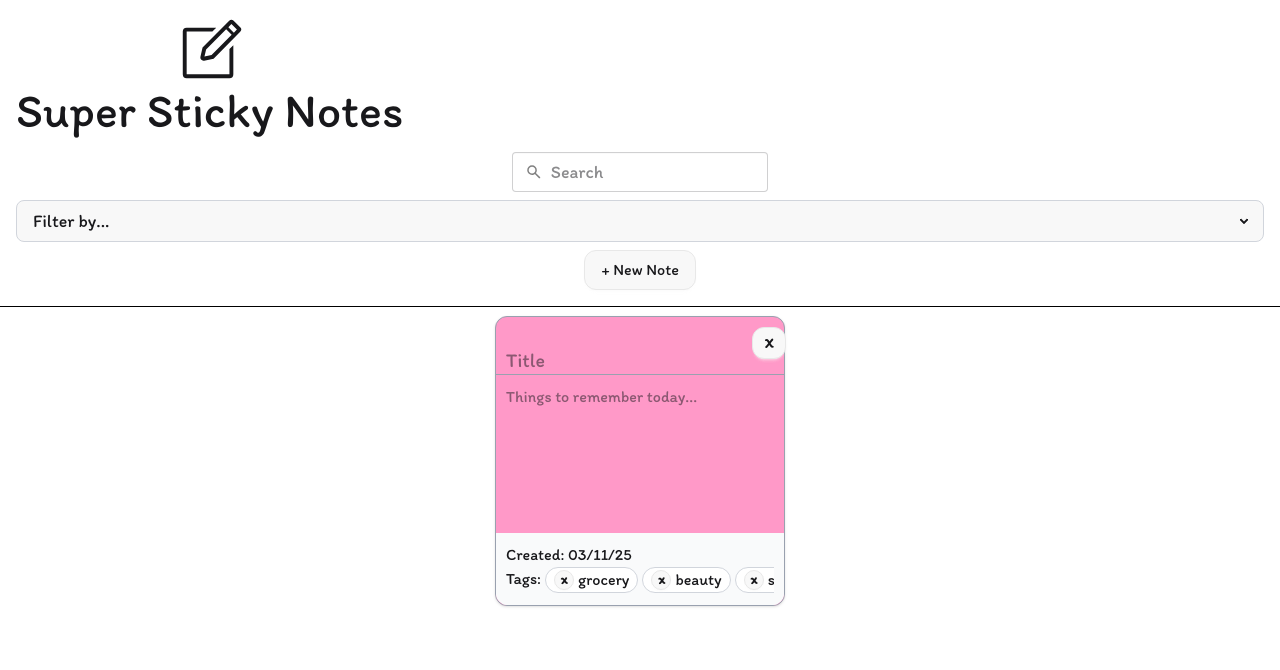
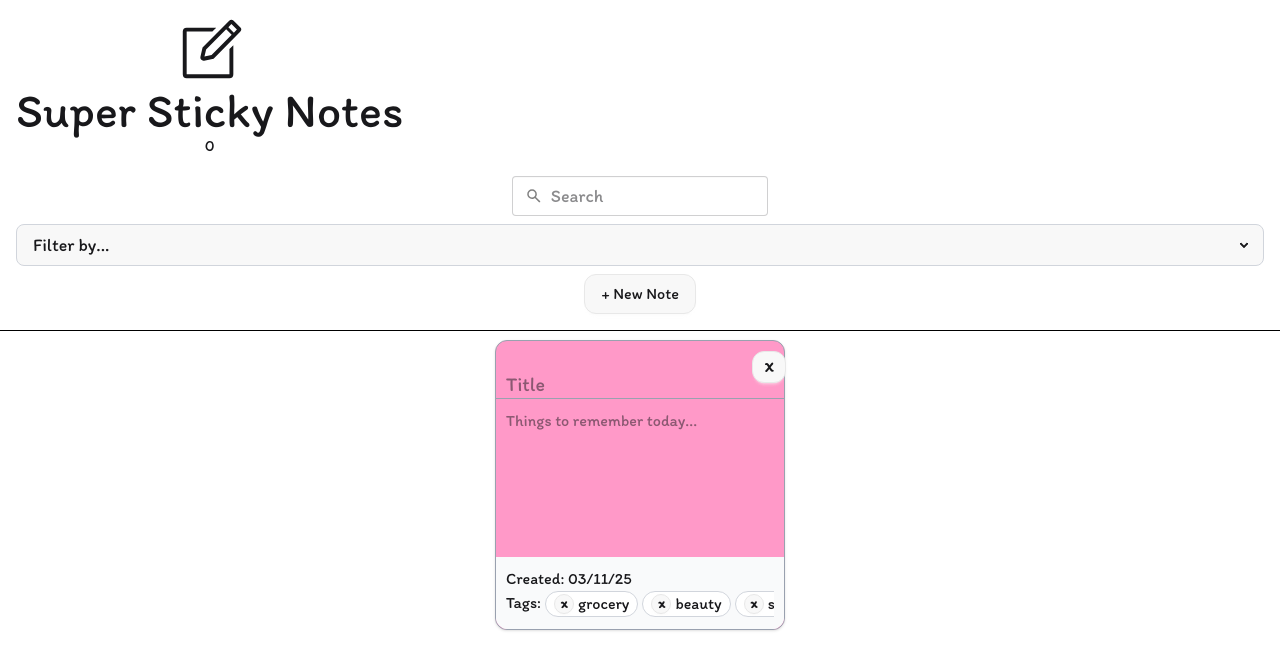
Before and after one commit to ang-riv/sticky-notes, a React (Vite) app: page / in a window 1280 px wide. Shown: the top 670 px of the page. Built offline with nearby package versions, Linux system fonts and the light colour scheme.

Commit message:
Added new component to keep track of how many notes should be created and with what color

```diff
--- a/src/App.jsx
+++ b/src/App.jsx
@@ -1,11 +1,14 @@
 import React from "react";
 import Header from "./Header/Header";
 import NoteSection from "./Main/NoteSection";
+import NoteListProvider from "./components/NoteListProvider";
 const App = () => {
   return (
     <div data-theme="light" className="h-screen w-screen">
-      <Header />
-      <NoteSection />
+      <NoteListProvider>
+        <Header />
+        <NoteSection />
+      </NoteListProvider>
     </div>
   );
 };
--- a/src/Header/Header.jsx
+++ b/src/Header/Header.jsx
@@ -1,6 +1,14 @@
-import React from "react";
+import React, { useContext } from "react";
 import { SearchIcon, NoteIcon } from "../utils/svgIconData";
+import { NoteListContext } from "../components/NoteListContext";
 const Header = () => {
+  // updating the new number of notes
+  let { numOfNotes, setNumOfNotes, noteColor, setNoteColor } =
+    useContext(NoteListContext);
+  const handleNewNote = (color) => {
+    setNumOfNotes((numOfNotes += 1));
+    setNoteColor([...noteColor, color]);
+  };
   // sticky note colors
   const noteColors = ["pink-bg", "yellow-bg", "green-bg", "blue-bg"];
   const colorList = [];
@@ -11,14 +19,22 @@ const Header = () => {
     index !== noteColors.length - 1
       ? (classList = buttonClasses)
       : (classList = lastButton);
-    colorList.push(<button className={classList}></button>);
+    colorList.push(
+      <button
+        className={classList}
+        onClick={() => handleNewNote(color)}
+      ></button>,
+    );
   });
+
   return (
     <div className="flex h-fit w-screen flex-col content-center justify-center p-4 outline-1 outline-black">
       {/* TITLE */}
       <div className="mb-2.5 flex h-fit w-fit flex-col items-center justify-center">
         <NoteIcon />
         <h1 className="text-center text-5xl">Super Sticky Notes</h1>
+        <h2>{numOfNotes}</h2>
+        <h3>{noteColor}</h3>
       </div>
       {/* SEARCH */}
       <div className="flex justify-center">
--- /dev/null
+++ b/src/components/NoteListContext.jsx
@@ -0,0 +1,3 @@
+import { createContext } from "react";
+
+export const NoteListContext = createContext();
--- /dev/null
+++ b/src/components/NoteListProvider.jsx
@@ -0,0 +1,17 @@
+import React, { useState } from "react";
+import { NoteListContext } from "./NoteListContext";
+
+function NoteListProvider({ children }) {
+  const [numOfNotes, setNumOfNotes] = useState(0);
+  const [noteColor, setNoteColor] = useState([]);
+
+  return (
+    <NoteListContext.Provider
+      value={{ numOfNotes, setNumOfNotes, noteColor, setNoteColor }}
+    >
+      {children}
+    </NoteListContext.Provider>
+  );
+}
+
+export default NoteListProvider;
```
